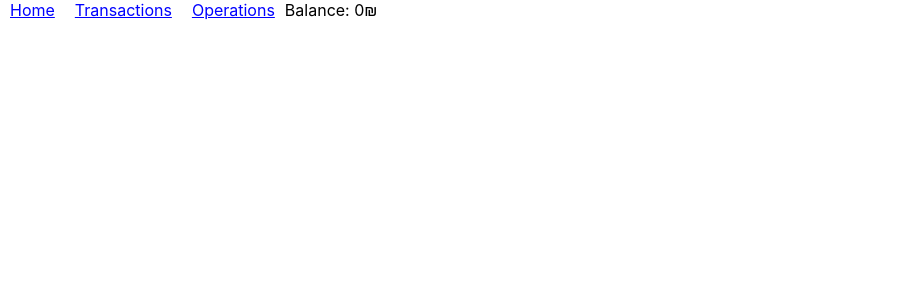
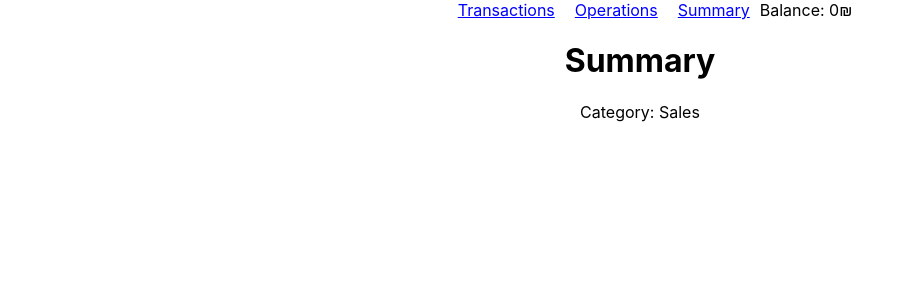
Before and after one commit to majdjb7/Bank, a React (Create React App) app: page /summary in a window 1280 px wide. Shown: the top 300 px of the page, without its empty margins (0-903 px from the left). Built offline with nearby package versions, Linux system fonts and the light colour scheme; no server answers.

Commit message:
fixed styles and css

```diff
--- a/src/App.js
+++ b/src/App.js
@@ -5,6 +5,8 @@ import axios from 'axios'
 import Transaction from './components/Transaction';
 import Transactions from './components/Transactions';
 import Operations from './components/Operations';
+import Summary from './components/Summary';
+import Home from './components/Home';
 
 
 class App extends Component {
@@ -60,14 +62,16 @@ class App extends Component {
       <Router>
       <div className="App">
           <div id="main-links">
-            <Link className="link" to="/">Home</Link>
+            <Link className="link" to="/"></Link>
             <Link className="link" to="/transactions">Transactions</Link>
             <Link className="link" to="/operations">Operations</Link>
+            <Link className="link" to="/summary">Summary</Link>
             <span id="balance">Balance: {balance}₪</span>
           </div>
-
+          <Route path="/" exact render={() => <Home state={state}/>} />
           <Route path="/transactions" exact render={() => <Transactions deleteTransaction={this.deleteTransaction} state={state}/>} />
           <Route path="/operations" exact render={() => <Operations addOperation={this.addOperation} state={state}/>} />
+          <Route path="/summary" exact render={() => <Summary state={state}/>} />
         </div>
       </Router>
     );
--- /dev/null
+++ b/src/components/Home.js
@@ -0,0 +1,12 @@
+import React, { Component } from 'react'
+import '../styles/home.css'
+
+export default class Home extends Component {
+    render() {
+        return (
+            <div>
+                <h1>Welcome to your Account!</h1>
+            </div>
+        )
+    }
+}
--- /dev/null
+++ b/src/components/Summary.js
@@ -0,0 +1,13 @@
+import React, { Component } from 'react'
+import '../styles/summary.css'
+
+export default class Summary extends Component {
+    render() {
+        return (
+            <div id="summary">
+                <h1>Summary</h1>
+                <div>Category: Sales</div>
+            </div>
+        )
+    }
+}
--- /dev/null
+++ b/src/styles/home.css
@@ -0,0 +1,3 @@
+* {
+    text-align: center;
+}
--- /dev/null
+++ b/src/styles/summary.css
@@ -0,0 +1,3 @@
+#summary {
+    text-align: center;
+}
```
